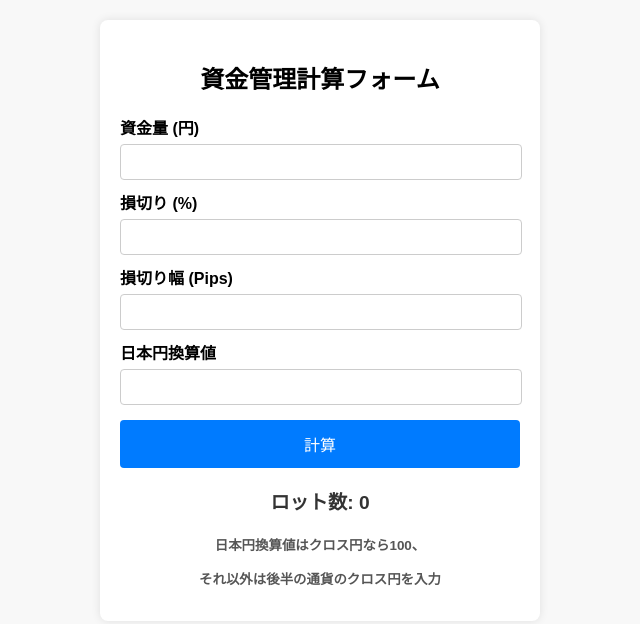
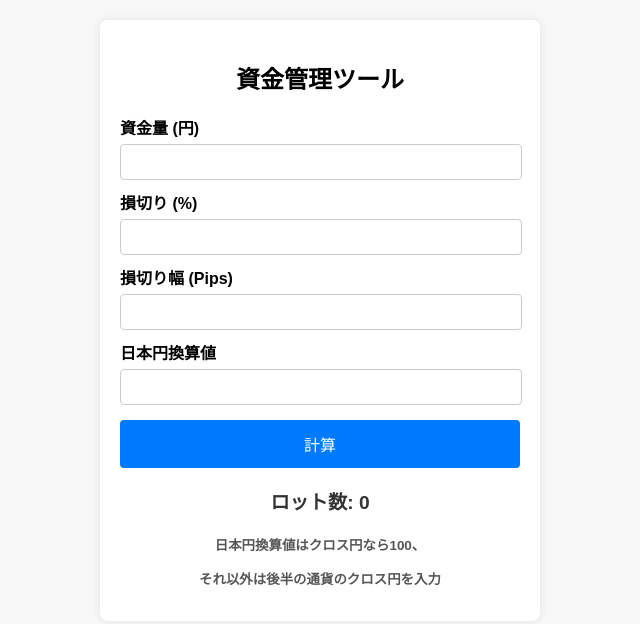
Before and after one commit to naruo00/calculation-tools, a plain HTML site: page index.html in a window 1280 px wide. Shown: the whole page, without its empty margins (320-960 px from the left). Drawn offline with Linux system fonts and the light colour scheme.

Commit message:
Update index.html

```diff
--- a/index.html
+++ b/index.html
@@ -3,7 +3,7 @@
 <head>
     <meta charset="UTF-8">
     <meta name="viewport" content="width=device-width, initial-scale=1.0">
-    <title>資金管理計算ツール</title>
+    <title>資金管理ツール</title>
     <style>
         body {
             font-family: Arial, sans-serif;
@@ -59,7 +59,7 @@
 <body>
 
 <div class="container">
-    <h2>資金管理計算フォーム</h2>
+    <h2>資金管理ツール</h2>
 
     <label for="capital">資金量 (円)</label>
     <input type="number" id="capital" oninput="validateInput(this)">
```
